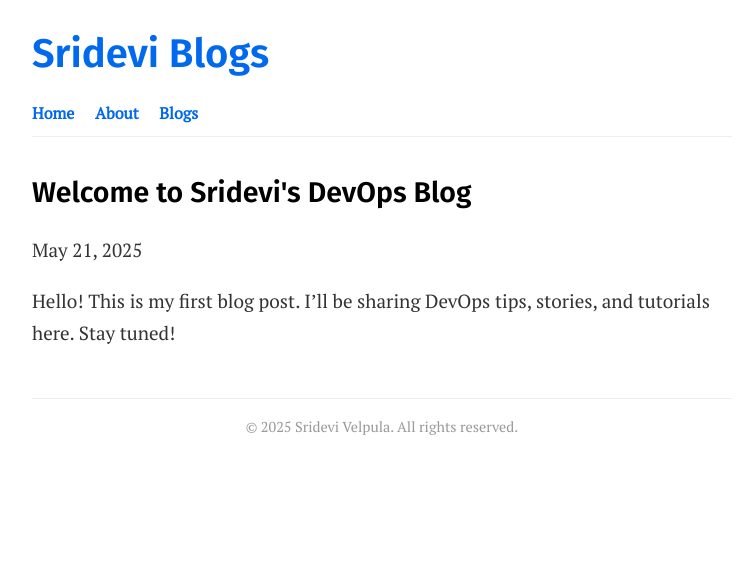
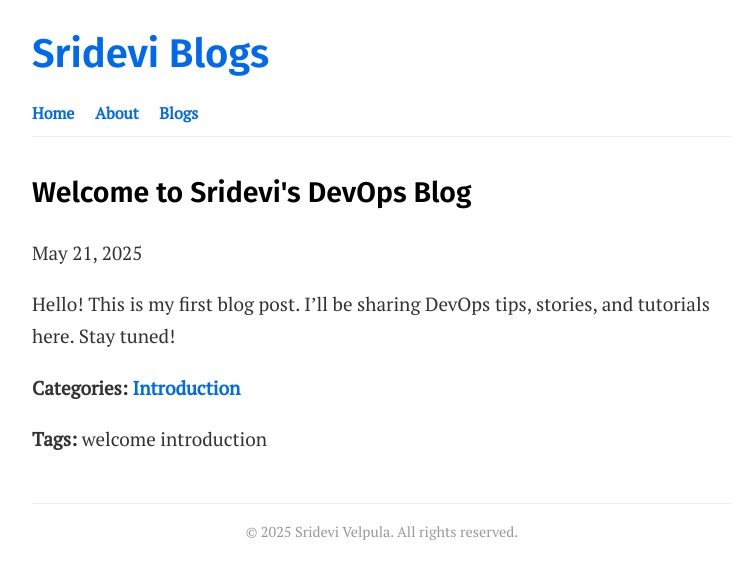
Before and after one commit to srideviblogs/srideviblogs.github.io, a Jekyll site: the page built from _posts/2025-05-21-my-first-post.md, in a window 1280 px wide. Shown: the top 579 px of the page, without its empty margins (258-998 px from the left). Built offline with Jekyll 4.4.1, drawn with Linux system fonts in a browser that asks for light colours.

Commit message:
Update post.html

```diff
--- a/_layouts/post.html
+++ b/_layouts/post.html
@@ -2,8 +2,25 @@
 layout: default
 ---
 
-<article>
+<article class="post">
   <h1>{{ page.title }}</h1>
-  <time datetime="{{ page.date | date_to_xmlschema }}">{{ page.date | date: "%B %-d, %Y" }}</time>
+  <p class="post-meta">{{ page.date | date: "%B %d, %Y" }}</p>
+
   {{ content }}
+
+  {% if page.categories %}
+    <p><strong>Categories:</strong>
+      {% for category in page.categories %}
+        <a href="{{ site.baseurl }}/categories/#{{ category | slugify }}" class="category-badge">{{ category }}</a>
+      {% endfor %}
+    </p>
+  {% endif %}
+
+  {% if page.tags %}
+    <p><strong>Tags:</strong>
+      {% for tag in page.tags %}
+        <span class="tag-badge">{{ tag }}</span>
+      {% endfor %}
+    </p>
+  {% endif %}
 </article>
```
